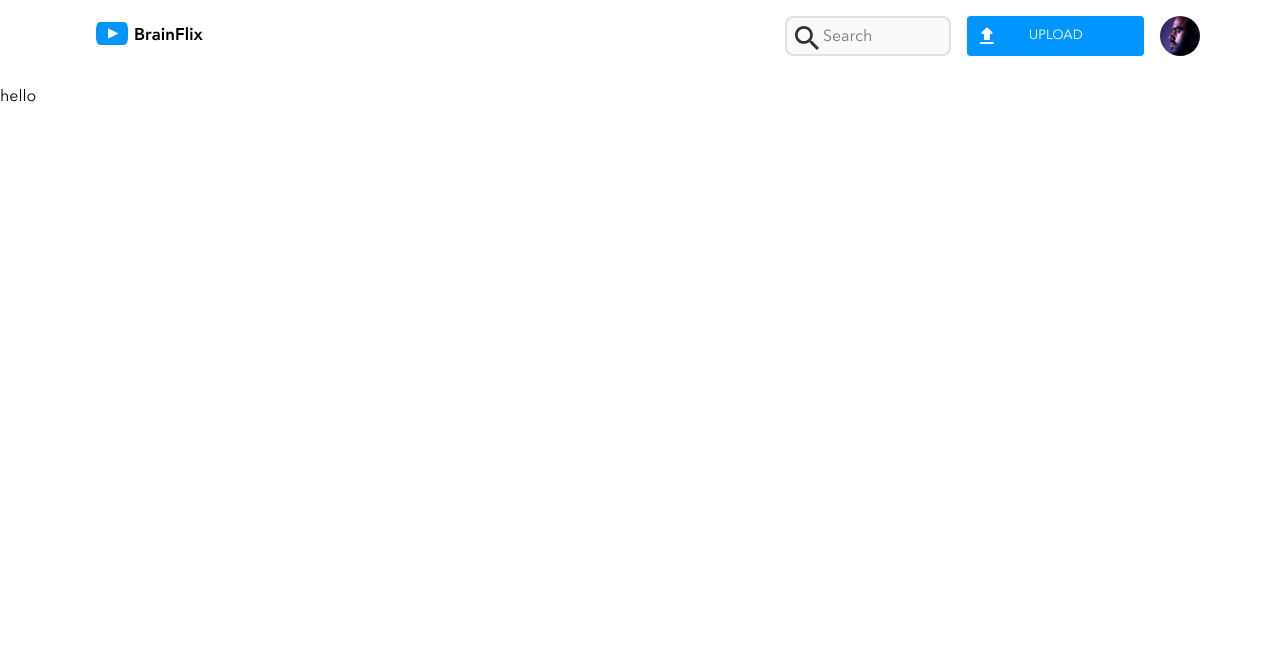
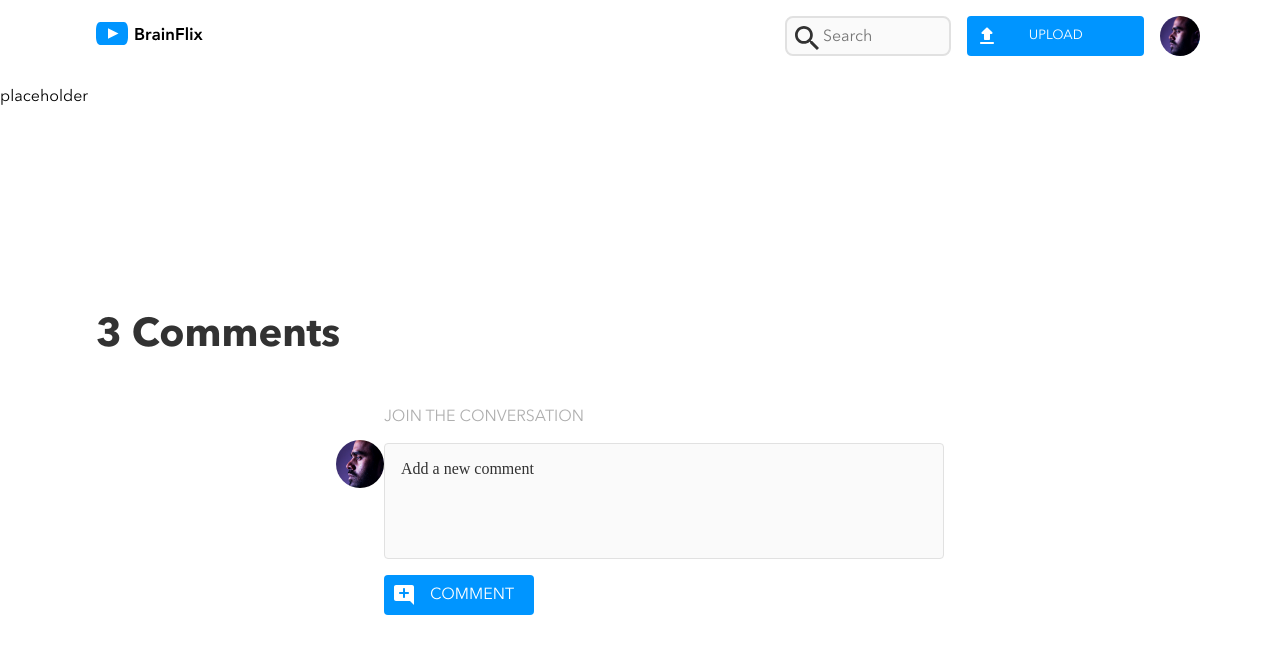
Before and after one commit to nate-paradiso/nate-paradiso-brainflix, a React (Create React App) app: page / in a window 1280 px wide. Shown: the top 654 px of the page. Built offline with nearby package versions, Linux system fonts and the light colour scheme.

Commit message:
started comment form

```diff
--- a/src/App.js
+++ b/src/App.js
@@ -1,13 +1,15 @@
 
 import './App.scss';
 import NavBar from './components/Component/Navbar/Navbar';
-import Hero from './components/Component/Hero/Hero';
+import CurrentVideo from './components/Component/CurrentVideo/CurrentVideo';
+import Comments from './components/Component/Comments/Comments';
 
 function App() {
   return (
     <div>
     <NavBar/>
-    <Hero/>
+    <CurrentVideo/>
+    <Comments/>
 
     </div>
   );
--- /dev/null
+++ b/src/components/Component/Comments/Comments.js
@@ -0,0 +1,165 @@
+import "./Comments.scss";
+// import ""
+
+function Comments () {
+    // import {BandSiteAPI} from "./band-site-api.js"
+    // const nateAPIKey = "?api_key=64a4eaa5-fa50-4983-9f6e-be86df125399";
+    // const nateBandSiteAPI = new BandSiteAPI(nateAPIKey);
+    // let formCommentArray = [];
+
+
+    // // new time format--- this was tough....
+    // function formatTime (timestamp) {
+    //   const date = new Date(timestamp);
+    //   console.log(date)
+    //   return date.toLocaleDateString();
+    // }
+
+
+
+    // // we need to wait for the data for each instance of the api so we put it in a async function.
+    // async function waitForComments () {
+    //   try {
+    //     const commentAPIArray = await nateBandSiteAPI.getComments();
+
+    //     formCommentArray = commentAPIArray;
+    //     sortingArray();
+    //     displayComment();
+
+    //   }catch(error) {
+    //     console.error(error);
+    // }
+    // }
+    // waitForComments();
+
+    // const form = document.getElementById("myForm");
+    // const formComments = document.getElementById("formComments");
+
+
+
+    // // adds event submit button, pushing new data in the array
+    // form.addEventListener("submit", async function (event) {
+
+    //       // refreshes the page, use with a submit event -  maybe best to use with all events
+    //     event.preventDefault();
+
+    //     const name = document.getElementById("name").value;
+    //     const comment = document.getElementById("comment").value;
+
+    //     // Validates the form has text with the submit event handler.
+    //     // The function is passed in here but is at the
+    //     // bottom of the page
+    //     if (formValidation()){
+    //     const formData = {
+    //         name,
+    //         comment,
+    //     };
+    //     const receiveComment = await nateBandSiteAPI.postComment(formData);
+    //     formCommentArray.push(receiveComment);
+
+    //     // resets the form
+    //     // calls the function addDataDisplay which sorts the displays the data
+    //     addDataDisplay();
+    //   }
+    //   form.reset();
+    // });
+
+
+
+    // // sorts array by date on default comments with newest on top
+    // function sortingArray() {
+    // formCommentArray.sort(function(a, b) {
+    //   let aDate = new Date(a.timestamp);
+    //   let bDate = new Date(b.timestamp);
+    //   return aDate - bDate;
+    // });
+    // };
+
+
+    // // builds new elements for display in new array
+    // function displayComment() {
+    //   formCommentArray.map((formData) => {
+
+    //     const commentContainer = document.createElement("div");
+    //     commentContainer.classList.add("comments-container");
+
+    //     const avatar = document.createElement("div");
+    //     avatar.classList.add("comments-container__avatar");
+    //     commentContainer.appendChild(avatar)
+
+    //     const commentAllText = document.createElement("div");
+    //     commentAllText.classList.add("comments-container__all-text");
+    //     commentContainer.appendChild(commentAllText)
+
+    //     const commentTextTimeContainer = document.createElement("div");
+    //     commentTextTimeContainer.classList.add("comments-container__text--time");
+    //     commentAllText.appendChild(commentTextTimeContainer)
+
+    //     const commentTextContainer = document.createElement("div");
+    //     commentTextContainer.classList.add("comments-container__text");
+    //     commentAllText.appendChild(commentTextContainer)
+
+    //     const name = document.createElement("p");
+    //     name.classList.add("comments-container__text--name-label");
+    //     name.textContent = formData.name;
+    //     commentTextTimeContainer.appendChild(name);
+
+    //     const timeStampTag = document.createElement("p");
+    //     timeStampTag.classList.add("comments-container__text--time-label");
+
+    //     // calling formatTime function here as its being displayed.
+    //     timeStampTag.textContent = formatTime(formData.timestamp);
+    //     commentTextTimeContainer.appendChild(timeStampTag);
+
+    //     const comment = document.createElement("p");
+    //     comment.classList.add("comments-container__text--comment");
+    //     comment.textContent = formData.comment;
+    //     commentTextContainer.appendChild(comment);
+
+    //     formComments.prepend(commentContainer);
+    //   });
+    // }
+
+
+    // // runs sort function and add new comments function
+    // function addDataDisplay() {
+    //   // wipes all HTML elements
+    //     formComments.innerHTML = "";
+    //     sortingArray();
+    //     displayComment();
+    // }
+
+    // // function to validate the form has text before it is submitted
+    // function formValidation(){
+    //   let formName = document.forms["myForm"]["name"].value;
+    //   let formComment = document.forms["myForm"]["comment"].value;
+    //   if ( formName == "" || formComment == "") {
+    //     alert("Name and comment must be filled out");
+    //     return false;
+    //   }else
+    //   return true;
+    // }
+
+
+
+
+    return(
+        <>
+        <form class="form" id="myForm">
+        <h2 class="form-title">3 Comments</h2>
+        <div class="form-container">
+            <div class="form-container__img-container">
+                <div class="form-container__img-container--image"></div>
+            </div>
+            <div class="form-container__typing">
+                <label class="shows__card--label shows__card--label-display form-container__typing--comments-label" for="comment">join the conversation</label>
+                <textarea class="form-container__typing--comments" name="comment" id="comment" cols="30" rows="10" placeholder="Add a new comment" ></textarea>
+                <input class="form-container__typing--button" type="submit" value="comment"/>
+            </div>
+        </div>
+    </form>
+    <div id="formComments" class="comment-section"></div>
+    </>
+    )
+    }
+export default Comments;
--- /dev/null
+++ b/src/components/Component/Comments/Comments.scss
@@ -0,0 +1,171 @@
+@use "../../../styles/partials/_variables.scss" as *;
+@use "../../../styles/partials/_mixins.scss" as *;
+
+.form {
+	display: flex;
+	flex-direction: column;
+	justify-content: space-around;
+}
+.form-title {
+	padding-left: 1rem;
+	font-weight: 600;
+	font-size: 1rem;
+	color: $primary-background-color-1;
+	@include tablet {
+		padding: 0rem 2.25rem 1rem 3rem;
+		font-size: 2.5rem;
+	}
+	@include desktop {
+		padding-left: 6rem;
+		margin-bottom: 0rem;
+		padding-bottom: 0rem;
+	}
+}
+.form-container {
+	display: flex;
+	flex-direction: row;
+	justify-content: space-around;
+	@include tablet {
+		padding: 2rem 3rem 0rem 3rem;
+	}
+	@include desktop {
+		padding: 2rem 20rem 0rem 20rem;
+	}
+	&__typing {
+		display: flex;
+		flex-direction: column;
+		width: 100%;
+		padding: 0rem 1rem 1rem 1rem;
+		&--comments {
+			background-color: $alternative-background-color-1;
+			border-radius: 4px;
+			height: 6rem;
+			resize: none;
+			border: solid 1px $outline-color;
+		}
+		&--comments-label {
+			padding-top: 1rem;
+			padding-bottom: 1rem;
+			align-self: flex-start;
+			text-transform: uppercase;
+			color: $brain-flix-silver;
+			font-weight: 500;
+			@include tablet {
+			}
+		}
+		&--button {
+			width: 100%;
+			background-color: $brain-flix-blue;
+			cursor: pointer;
+			height: 2.5rem;
+			color: $brain-flix-white;
+			font-family: "Avenir Next Pro Lt";
+			border-radius: 4px;
+			border: none;
+			background-image: url(../../../assets/images/icons/add_comment.svg);
+			background-repeat: no-repeat;
+			background-position: 0.5rem;
+			text-transform: uppercase;
+			margin-top: 1rem;
+			&:hover {
+				background-color: $brain-flix-darkblue;
+			}
+
+			@include tablet {
+				width: 30%;
+				max-width: 9.375rem;
+			}
+			@include desktop {
+				width: 30%;
+				max-width: 9.375rem;
+			}
+		}
+	}
+	&__img-container {
+		@include tablet {
+			width: 48px;
+			height: 48px;
+		}
+		&--image {
+			margin-top: 3rem;
+			@include avatar;
+			@include tablet {
+				width: 48px;
+				height: 48px;
+				background-size: 85px;
+			}
+		}
+	}
+}
+// .shows__card--label {
+// 	@include tablet {
+// 	}
+// }
+textarea {
+	font-family: Avenir;
+	font-size: 1rem;
+	padding-left: 1rem;
+	padding-top: 1rem;
+	outline: none;
+	&:focus {
+		border-color: $brain-flix-blue;
+	}
+}
+textarea::placeholder {
+	font-family: Avenir;
+	font-size: 1rem;
+	color: $primary-background-color-1;
+}
+
+.comments-container {
+	display: flex;
+	flex-direction: row;
+	border-radius: 4px;
+	border-color: #afafaf;
+	border-top: solid 2px #e1e1e1;
+	justify-content: space-between;
+	margin: 0rem 1rem 1rem 1rem;
+	padding-top: 1rem;
+	@include tablet {
+		margin: 2rem 4rem 2rem 4rem;
+	}
+	@include desktop {
+		margin: 2rem 21rem 2rem 21rem;
+	}
+	&__avatar {
+		background-color: $outline-color;
+		height: 36px;
+		width: 36px;
+		border-radius: 50%;
+		display: inline-block;
+		@include tablet {
+			height: 48px;
+			width: 48px;
+		}
+	}
+	&__all-text {
+		width: 85%;
+		@include tablet {
+			width: 88%;
+		}
+	}
+	&__text {
+		&--name {
+			display: flex;
+			flex-direction: row;
+		}
+		&--name-label {
+			color: $primary-background-color-1;
+			font-weight: 600;
+		}
+		&--time {
+			display: flex;
+			flex-direction: row;
+			justify-content: space-between;
+		}
+		&--time-label {
+			color: #afafaf;
+			font-weight: 400;
+		}
+	}
+}
--- /dev/null
+++ b/src/components/Component/CurrentVideo/CurrentVideo.js
@@ -0,0 +1,12 @@
+import "./CurrentVideo.scss";
+
+function CurrentVideo () {
+
+    return(
+        <div>
+            <p>placeholder</p>
+            <video></video>
+        </div>
+    )
+}
+export default CurrentVideo;
--- a/src/components/Component/Hero/Hero.js
+++ /dev/null
@@ -1,10 +0,0 @@
-import "./Hero.scss";
-
-
-function Hero () {
-
-    return(
-        <p>hello</p>
-    )
-}
-export default Hero;
--- a/src/styles/partials/_mixins.scss
+++ b/src/styles/partials/_mixins.scss
@@ -12,7 +12,7 @@
 	background-image: url(../../assets/images/icons/upload.svg);
 	background-repeat: no-repeat;
 	background-position: 0.5rem;
-
+	text-transform: uppercase;
 	&:hover {
 		background-color: $brain-flix-darkblue;
 	}
--- a/src/styles/partials/_variables.scss
+++ b/src/styles/partials/_variables.scss
@@ -6,3 +6,10 @@ $brain-flix-darkblack: #000000;
 $brain-flix-silver: #afafaf;
 $brain-flix-mercury: #e1e1e1;
 $brain-flix-alabaster: #fafafa;
+
+$primary-background-color-1: #323232;
+$primary-background-color-2: #000000;
+$primary-text-color-1: #ffffff;
+$primary-text-color-2: #afafaf;
+$alternative-background-color-1: #fafafa;
+$outline-color: #e1e1e1;
```
Also changed, not shown: src/components/Component/CurrentVideo/CurrentVideo.scss (added).
